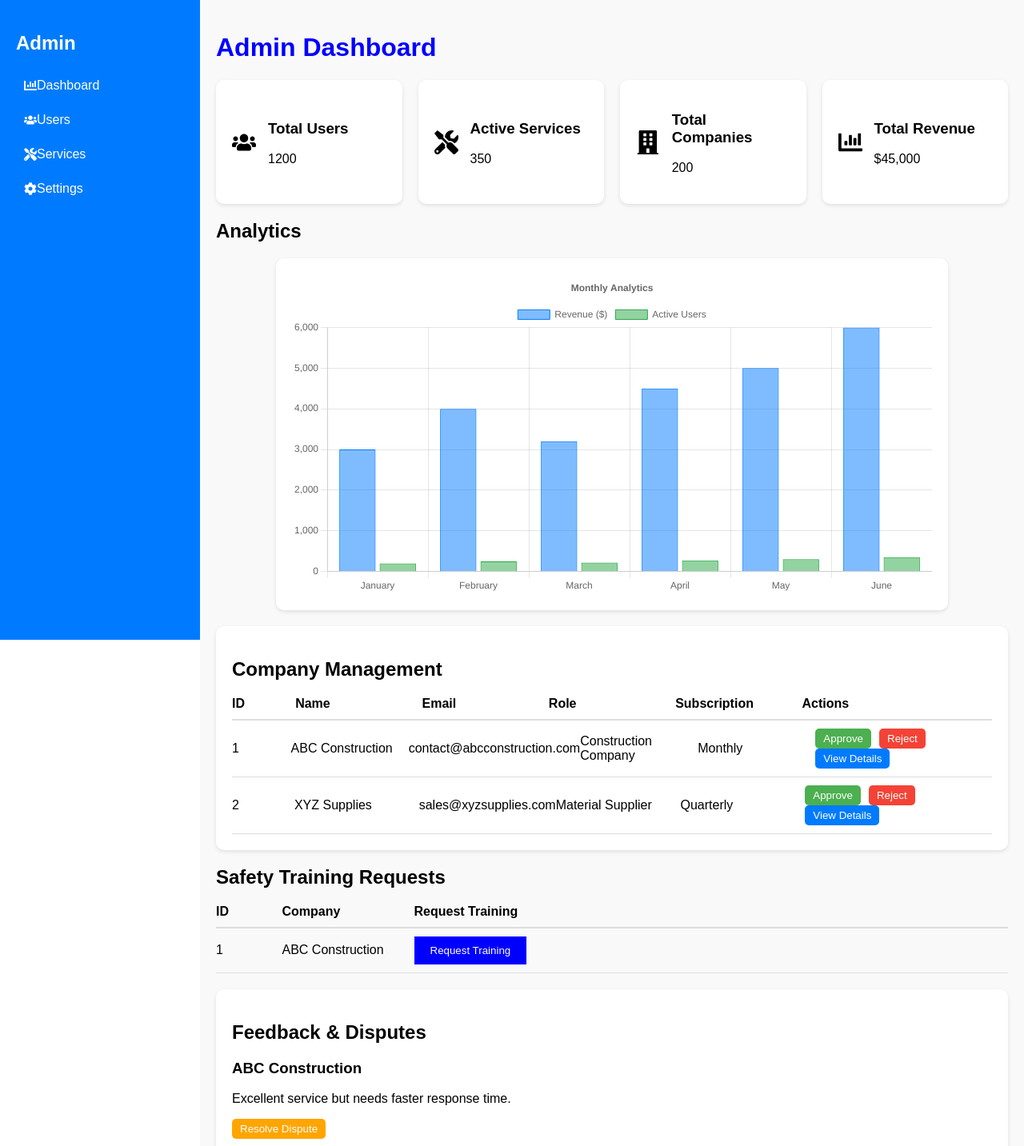
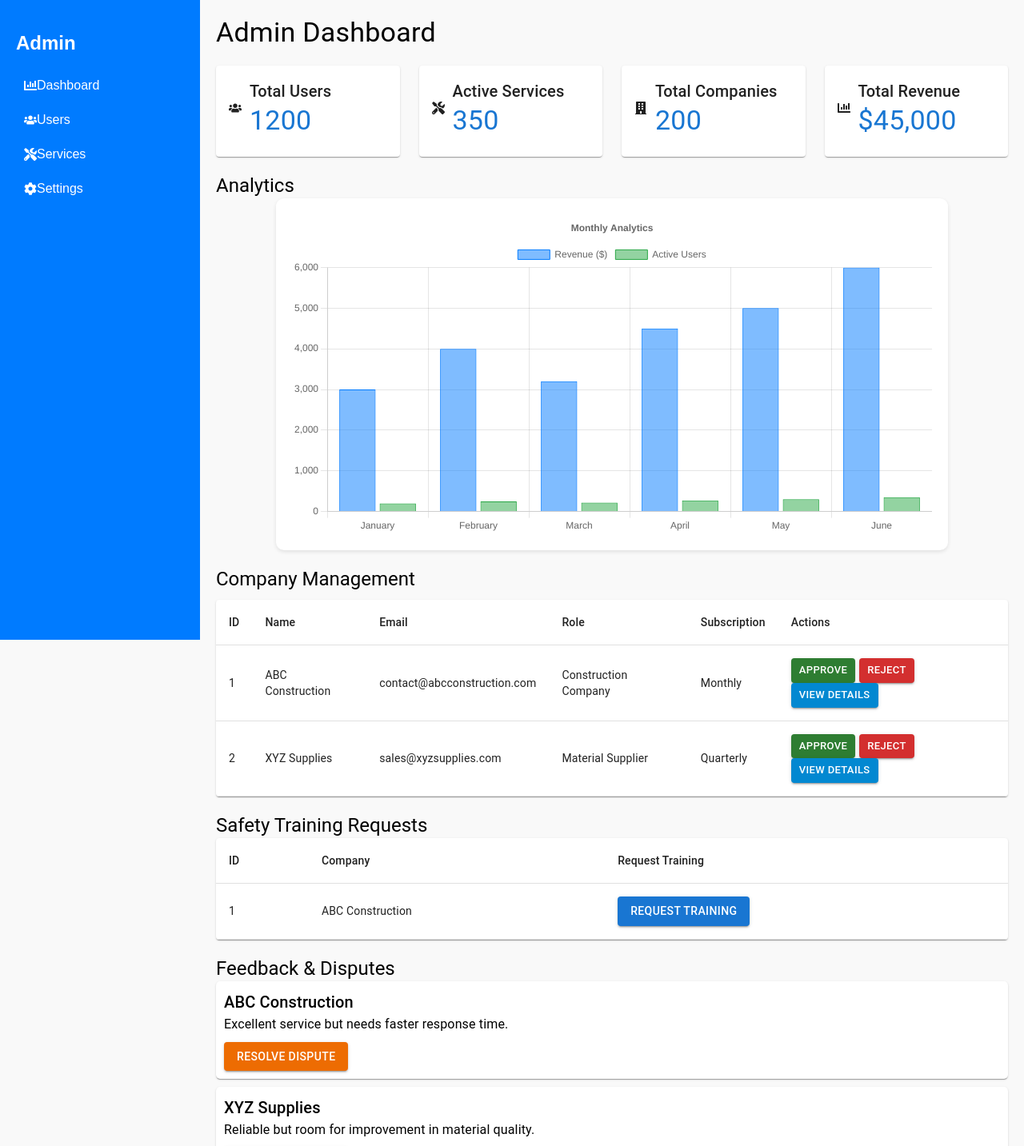
Before and after one commit to Abinash7G/EngineeringMarketplace, a React (Create React App) app in the folder frontend/: page /admin in a window 1280 px wide. Shown: the top 1433 px of the page at 80% size. Built offline with nearby package versions, Linux system fonts and the light colour scheme.

Commit message:
implemented material-UI

```diff
--- a/frontend/src/pages/AdminDashboard.js
+++ b/frontend/src/pages/AdminDashboard.js
@@ -2,6 +2,21 @@ import React, { useState } from "react";
 import { FaUsers, FaTools, FaChartBar, FaBuilding } from "react-icons/fa";
 import Sidebar from "../components/Sidebar";
 import Chart from "../components/Chart";
+import {
+  Box,
+  Typography,
+  Card,
+  CardContent,
+  Grid,
+  Button,
+  Table,
+  TableBody,
+  TableCell,
+  TableContainer,
+  TableHead,
+  TableRow,
+  Paper,
+} from "@mui/material";
 
 const AdminDashboard = () => {
   const [companies, setCompanies] = useState([
@@ -36,226 +51,171 @@ const AdminDashboard = () => {
   };
 
   return (
-    <div style={styles.dashboardContainer}>
+    <Box sx={{ display: "flex", backgroundColor: "#f9f9f9", minHeight: "100vh" }}>
       {/* Sidebar */}
       <Sidebar />
 
       {/* Main Content */}
-      <div style={styles.mainContent}>
-        <header style={styles.header}>
-          <h1>Admin Dashboard</h1>
-        </header>
+      <Box sx={{ flex: 1, padding: "20px" }}>
+        <Typography variant="h4" sx={{ marginBottom: "20px" }}>
+          Admin Dashboard
+        </Typography>
 
         {/* Overview Cards */}
-        <section style={styles.overview}>
-          <div style={styles.card}>
-            <FaUsers size={30} />
-            <div>
-              <h3>Total Users</h3>
-              <p>1200</p>
-            </div>
-          </div>
-          <div style={styles.card}>
-            <FaTools size={30} />
-            <div>
-              <h3>Active Services</h3>
-              <p>350</p>
-            </div>
-          </div>
-          <div style={styles.card}>
-            <FaBuilding size={30} />
-            <div>
-              <h3>Total Companies</h3>
-              <p>200</p>
-            </div>
-          </div>
-          <div style={styles.card}>
-            <FaChartBar size={30} />
-            <div>
-              <h3>Total Revenue</h3>
-              <p>$45,000</p>
-            </div>
-          </div>
-        </section>
+        <Grid container spacing={3} sx={{ marginBottom: "20px" }}>
+          {[
+            { title: "Total Users", value: "1200", icon: <FaUsers /> },
+            { title: "Active Services", value: "350", icon: <FaTools /> },
+            { title: "Total Companies", value: "200", icon: <FaBuilding /> },
+            { title: "Total Revenue", value: "$45,000", icon: <FaChartBar /> },
+          ].map((item, index) => (
+            <Grid item xs={12} sm={6} md={3} key={index}>
+              <Card>
+                <CardContent sx={{ display: "flex", alignItems: "center", gap: "10px" }}>
+                  {item.icon}
+                  <Box>
+                    <Typography variant="h6">{item.title}</Typography>
+                    <Typography variant="h4" color="primary">
+                      {item.value}
+                    </Typography>
+                  </Box>
+                </CardContent>
+              </Card>
+            </Grid>
+          ))}
+        </Grid>
 
         {/* Analytics Charts */}
-        <section style={styles.analytics}>
-          <h2>Analytics</h2>
+        <Box sx={{ marginBottom: "20px" }}>
+          <Typography variant="h5">Analytics</Typography>
           <Chart />
-        </section>
+        </Box>
 
         {/* Company Management */}
-        <section style={styles.companyManagement}>
-          <h2>Company Management</h2>
-          <div style={styles.tableHeader}>
-            <div>ID</div>
-            <div>Name</div>
-            <div>Email</div>
-            <div>Role</div>
-            <div>Subscription</div>
-            <div>Actions</div>
-          </div>
+        <Box sx={{ marginBottom: "20px" }}>
+          <Typography variant="h5" sx={{ marginBottom: "10px" }}>
+            Company Management
+          </Typography>
+          <TableContainer component={Paper}>
+            <Table>
+              <TableHead>
+                <TableRow>
+                  <TableCell>ID</TableCell>
+                  <TableCell>Name</TableCell>
+                  <TableCell>Email</TableCell>
+                  <TableCell>Role</TableCell>
+                  <TableCell>Subscription</TableCell>
+                  <TableCell>Actions</TableCell>
+                </TableRow>
+              </TableHead>
+              <TableBody>
                 {companies.map((company) => (
-            <div key={company.id} style={styles.tableRow}>
-              <div>{company.id}</div>
-              <div>{company.name}</div>
-              <div>{company.email}</div>
-              <div>{company.role}</div>
-              <div>{company.subscription}</div>
-              <div>
-                <button style={styles.approveButton} onClick={() => approveCompany(company.id)}>
+                  <TableRow key={company.id}>
+                    <TableCell>{company.id}</TableCell>
+                    <TableCell>{company.name}</TableCell>
+                    <TableCell>{company.email}</TableCell>
+                    <TableCell>{company.role}</TableCell>
+                    <TableCell>{company.subscription}</TableCell>
+                    <TableCell>
+                      <Button
+                        variant="contained"
+                        color="success"
+                        size="small"
+                        sx={{ marginRight: "5px" }}
+                        onClick={() => approveCompany(company.id)}
+                      >
                         Approve
-                </button>
-                <button style={styles.rejectButton} onClick={() => rejectCompany(company.id)}>
+                      </Button>
+                      <Button
+                        variant="contained"
+                        color="error"
+                        size="small"
+                        sx={{ marginRight: "5px" }}
+                        onClick={() => rejectCompany(company.id)}
+                      >
                         Reject
-                </button>
-                <button style={styles.viewButton} onClick={() => alert(`Viewing details for ${company.name}`)}>
+                      </Button>
+                      <Button
+                        variant="contained"
+                        color="info"
+                        size="small"
+                        onClick={() => alert(`Viewing details for ${company.name}`)}
+                      >
                         View Details
-                </button>
-              </div>
-            </div>
+                      </Button>
+                    </TableCell>
+                  </TableRow>
                 ))}
-        </section>
+              </TableBody>
+            </Table>
+          </TableContainer>
+        </Box>
 
         {/* Safety Training */}
-        <section style={styles.safetyTraining}>
-          <h2>Safety Training Requests</h2>
-          <div style={styles.tableHeader}>
-            <div>ID</div>
-            <div>Company</div>
-            <div>Request Training</div>
-          </div>
+        <Box sx={{ marginBottom: "20px" }}>
+          <Typography variant="h5">Safety Training Requests</Typography>
+          <TableContainer component={Paper}>
+            <Table>
+              <TableHead>
+                <TableRow>
+                  <TableCell>ID</TableCell>
+                  <TableCell>Company</TableCell>
+                  <TableCell>Request Training</TableCell>
+                </TableRow>
+              </TableHead>
+              <TableBody>
                 {companies
                   .filter((company) => company.safetyTraining)
                   .map((company) => (
-              <div key={company.id} style={styles.tableRow}>
-                <div>{company.id}</div>
-                <div>{company.name}</div>
-                <div>
-                  <button style={styles.requestButton} onClick={() => alert(`Requested training for ${company.name}`)}>
+                    <TableRow key={company.id}>
+                      <TableCell>{company.id}</TableCell>
+                      <TableCell>{company.name}</TableCell>
+                      <TableCell>
+                        <Button
+                          variant="contained"
+                          color="primary"
+                          onClick={() => alert(`Requested training for ${company.name}`)}
+                        >
                           Request Training
-                  </button>
-                </div>
-              </div>
+                        </Button>
+                      </TableCell>
+                    </TableRow>
                   ))}
-        </section>
+              </TableBody>
+            </Table>
+          </TableContainer>
+        </Box>
 
         {/* Feedback and Disputes */}
-        <section style={styles.feedbackSection}>
-          <h2>Feedback & Disputes</h2>
+        <Box sx={{ marginBottom: "20px" }}>
+          <Typography variant="h5">Feedback & Disputes</Typography>
           {companies.map((company) => (
-            <div key={company.id} style={styles.feedbackRow}>
-              <h3>{company.name}</h3>
-              <p>{company.feedback}</p>
-              <button style={styles.resolveButton} onClick={() => alert(`Resolved issue for ${company.name}`)}>
+            <Box
+              key={company.id}
+              sx={{
+                backgroundColor: "white",
+                padding: "10px",
+                borderRadius: "5px",
+                boxShadow: 1,
+                marginBottom: "10px",
+              }}
+            >
+              <Typography variant="h6">{company.name}</Typography>
+              <Typography variant="body1">{company.feedback}</Typography>
+              <Button
+                variant="contained"
+                color="warning"
+                sx={{ marginTop: "10px" }}
+                onClick={() => alert(`Resolved issue for ${company.name}`)}
+              >
                 Resolve Dispute
-              </button>
-            </div>
+              </Button>
+            </Box>
           ))}
-        </section>
-      </div>
-    </div>
+        </Box>
+      </Box>
+    </Box>
   );
 };
 
-const styles = {
-  dashboardContainer: {
-    display: "flex",
-  },
-  mainContent: {
-    flex: 1,
-    padding: "20px",
-    backgroundColor: "#f9f9f9",
-  },
-  header: {
-    marginBottom: "20px",
-  },
-  overview: {
-    display: "flex",
-    gap: "20px",
-    marginBottom: "20px",
-  },
-  card: {
-    flex: 1,
-    padding: "20px",
-    backgroundColor: "white",
-    borderRadius: "10px",
-    boxShadow: "0 2px 5px rgba(0, 0, 0, 0.1)",
-    display: "flex",
-    alignItems: "center",
-    gap: "15px",
-  },
-  analytics: {
-    marginBottom: "20px",
-  },
-  companyManagement: {
-    padding: "20px",
-    backgroundColor: "white",
-    borderRadius: "10px",
-    boxShadow: "0 2px 5px rgba(0, 0, 0, 0.1)",
-  },
-  tableHeader: {
-    display: "grid",
-    gridTemplateColumns: "1fr 2fr 2fr 2fr 2fr 3fr",
-    fontWeight: "bold",
-    paddingBottom: "10px",
-    borderBottom: "2px solid #ddd",
-  },
-  tableRow: {
-    display: "grid",
-    gridTemplateColumns: "1fr 2fr 2fr 2fr 2fr 3fr",
-    alignItems: "center",
-    padding: "10px 0",
-    borderBottom: "1px solid #ddd",
-  },
-  approveButton: {
-    backgroundColor: "#4CAF50",
-    color: "white",
-    border: "none",
-    padding: "5px 10px",
-    borderRadius: "5px",
-    marginRight: "10px",
-    cursor: "pointer",
-  },
-  rejectButton: {
-    backgroundColor: "#f44336",
-    color: "white",
-    border: "none",
-    padding: "5px 10px",
-    borderRadius: "5px",
-    marginRight:"10px",
-    cursor: "pointer",
-  },
-  viewButton: {
-    backgroundColor: "#007bff",
-    color: "white",
-    border: "none",
-    padding: "5px 10px",
-    borderRadius: "5px",
-    cursor: "pointer",
-    marginRight: "20px",
-  },
-  safetyTraining: {
-    marginTop: "20px",
-  },
-  feedbackSection: {
-    marginTop: "20px",
-    backgroundColor: "white",
-    padding: "20px",
-    borderRadius: "10px",
-    boxShadow: "0 2px 5px rgba(0, 0, 0, 0.1)",
-  },
-  feedbackRow: {
-    marginBottom: "10px",
-  },
-  resolveButton: {
-    backgroundColor: "#ffa500",
-    color: "white",
-    border: "none",
-    padding: "5px 10px",
-    borderRadius: "5px",
-    cursor: "pointer",
-  },
-};
-
 export default AdminDashboard;
```
Lines whose indentation alone changed are shown as unchanged.
